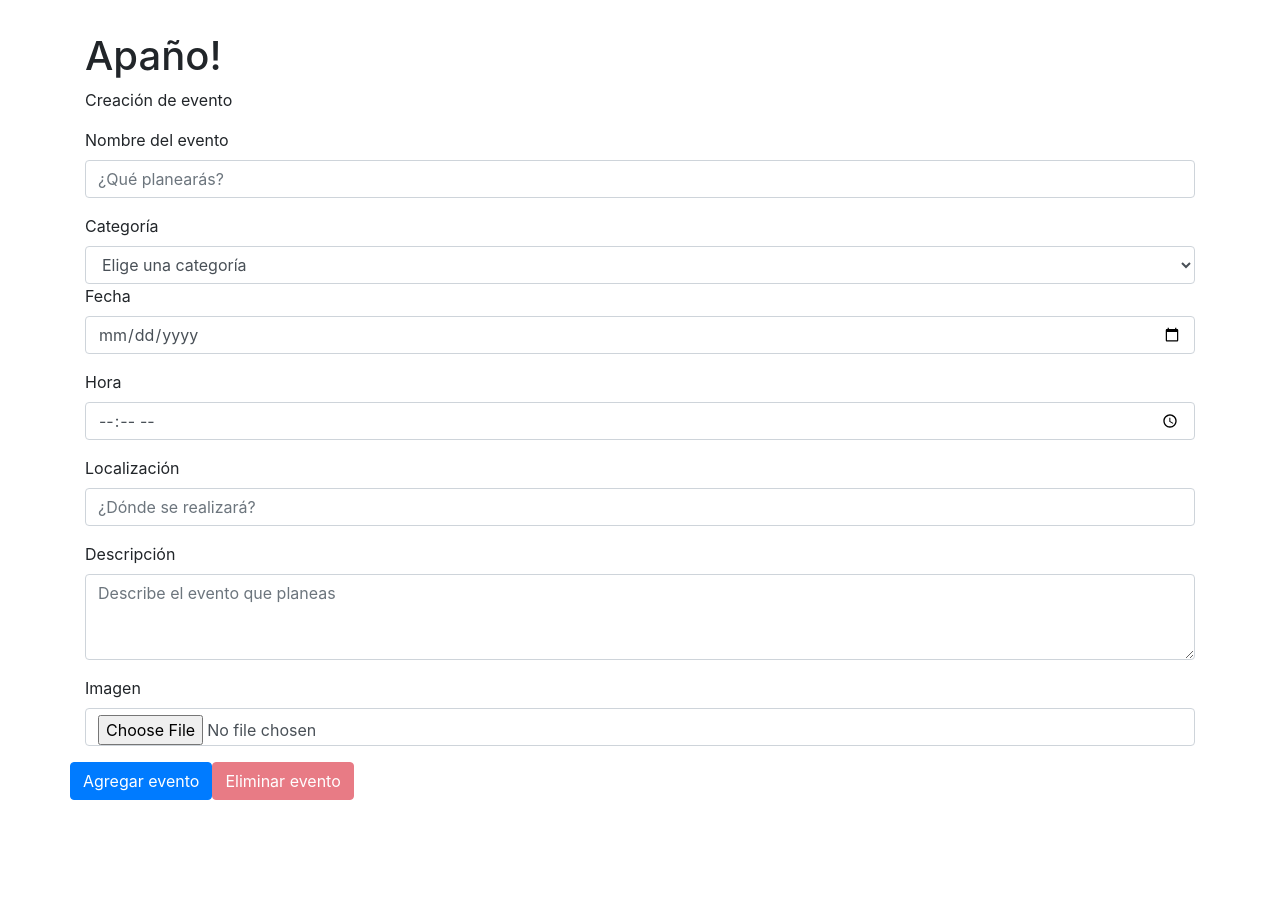
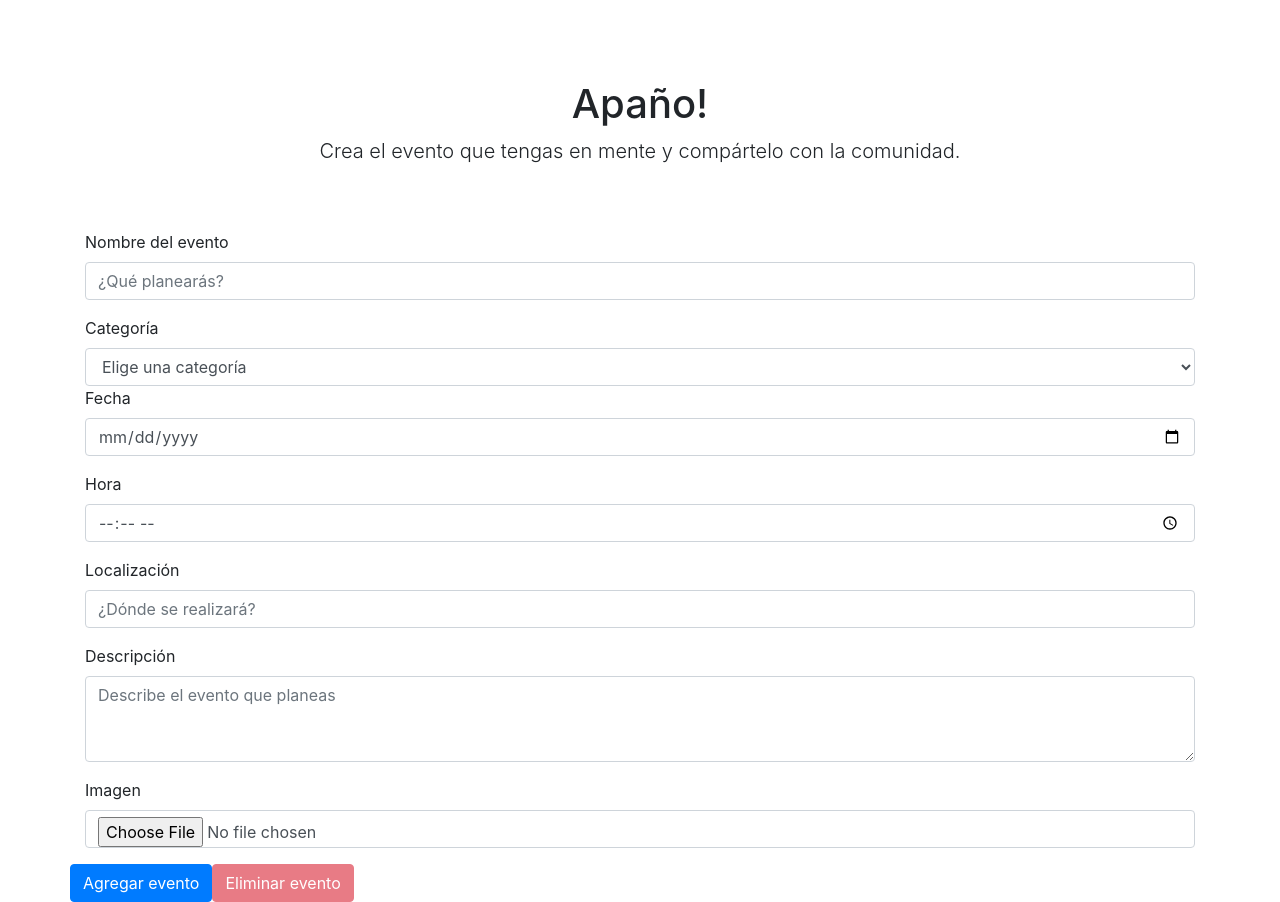
Before and after one commit to DCC-CC4401/2023-2-grupo-11, a Django app: page /perfil/crear_evento in a window 1280 px wide. Before the commit the page ends 800 px from the top, so only its background shows below. Run offline with Django 4.2, Linux system fonts and the light colour scheme; data comes from the database, SQL or seed files in the repository; some libraries are stand-ins or nearby versions.

Commit message:
texto centrado header

```diff
--- a/apagno_app/perfil_apagno_app/templates/perfil_app/creacionEvento.html
+++ b/apagno_app/perfil_apagno_app/templates/perfil_app/creacionEvento.html
@@ -9,8 +9,10 @@
         <div class="container" style="margin-top: 2em">
 
             <!-- Encabezado de la página-->
+            <div class="py-5 text-center">
                 <h1>Apaño!</h1>
-                <p class="tagline">Creación de evento</p>
+                <p class="lead">Crea el evento que tengas en mente y compártelo con la comunidad.</p>
+            </div>
             <!-- Fin encabezado -->
                     <!-- Formulario de nueva tarea-->
                 <form action="" method="post">
```
